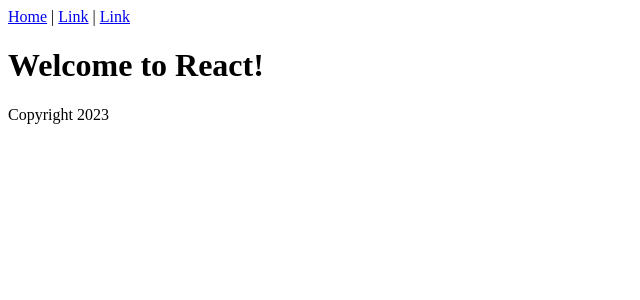
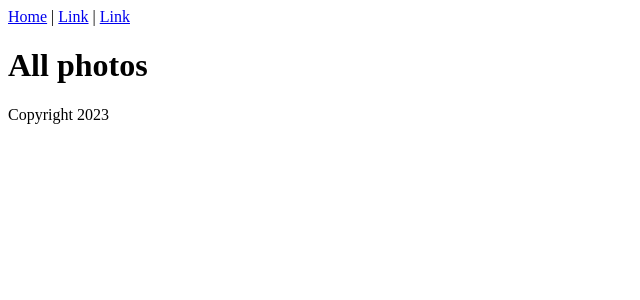
Before and after one commit to morganwinkler/simple-mini-capstone-frontend, a React (Vite) app: page / in a window 1280 px wide. Shown: the top 300 px of the page, without its empty margins (0-640 px from the left). Built offline with nearby package versions, Linux system fonts and the light colour scheme.

Commit message:
Import PhotosIndex into Content

```diff
--- a/src/Content.jsx
+++ b/src/Content.jsx
@@ -1,7 +1,11 @@
+// imports PhotoIndex
+import { PhotosIndex } from "./PhotosIndex"
+
 export function Content() {
     return (
-      <main>
-        <h1>Welcome to React!</h1>
-      </main>
+      <div>
+        {/* makes PhotosIndex a child component of content */}
+        <PhotosIndex />
+      </div>
     )
   }
```
